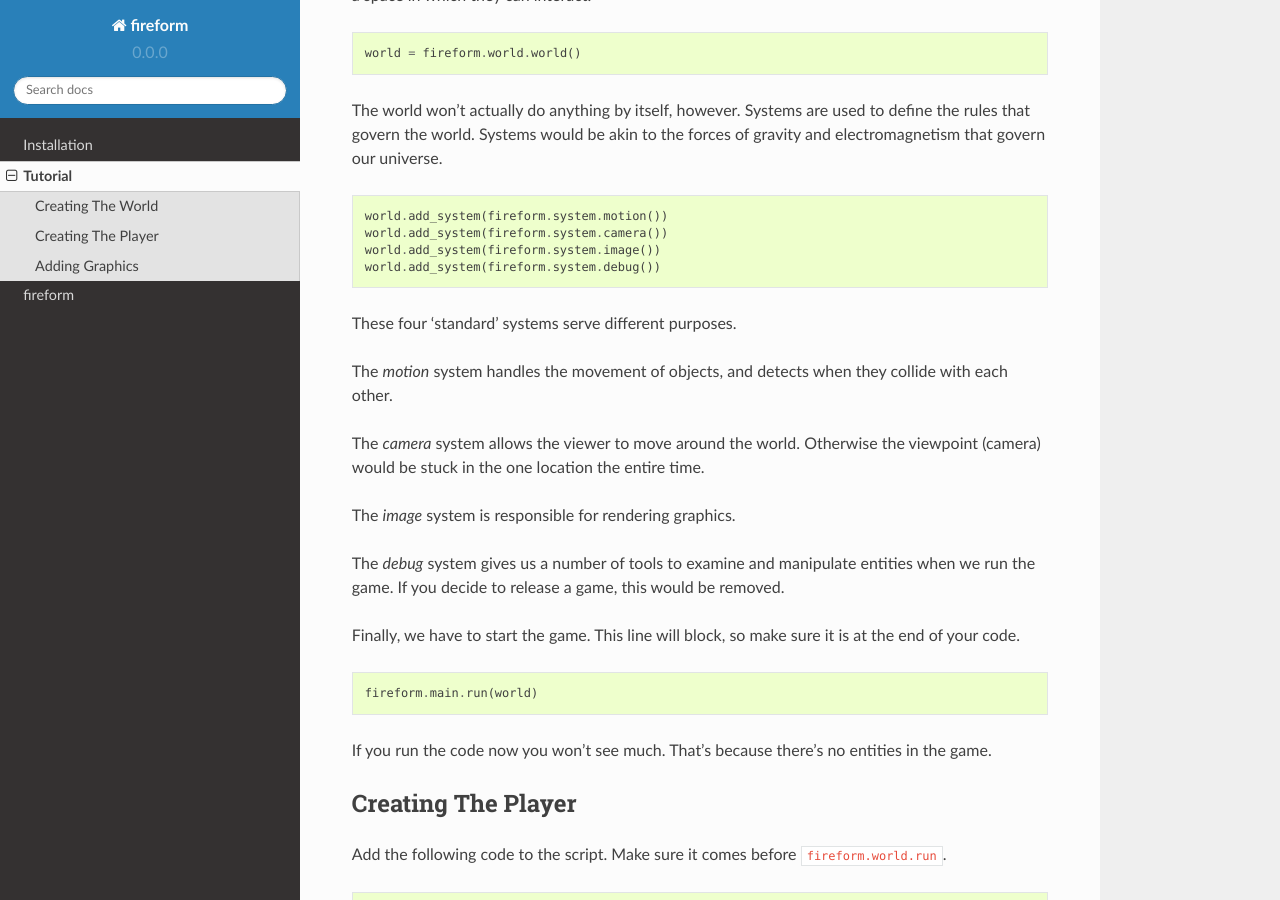
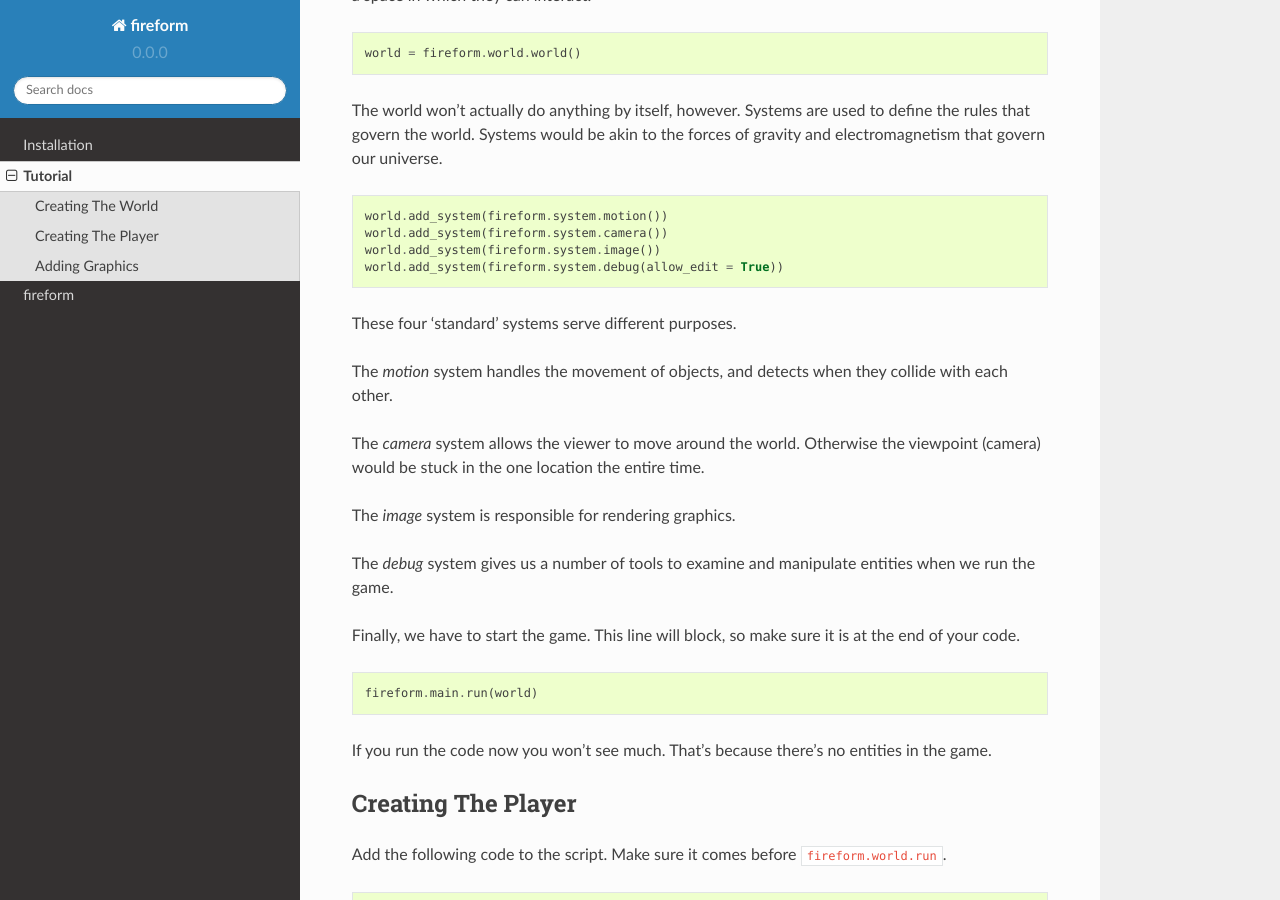
Before and after one commit to DXsmiley/fireform, a Sphinx documentation site: the page built from docs/tutorial.rst, in a window 1280 px wide and 900 px high, scrolled down 874 px. Built offline with Sphinx 7.4.7 and the Read the Docs theme 2.0.0, drawn with Linux system fonts in a browser that asks for light colours.

Commit message:
Show how to enable debug editing in the tutorial

```diff
--- a/docs/tutorial.rst
+++ b/docs/tutorial.rst
@@ -43,7 +43,7 @@ The world won't actually do anything by itself, however. Systems are used to def
 	world.add_system(fireform.system.motion())
 	world.add_system(fireform.system.camera())
 	world.add_system(fireform.system.image())
-	world.add_system(fireform.system.debug())
+	world.add_system(fireform.system.debug(allow_edit = True))
 
 These four 'standard' systems serve different purposes.
 
@@ -53,7 +53,7 @@ The *camera* system allows the viewer to move around the world. Otherwise the vi
 
 The *image* system is responsible for rendering graphics.
 
-The *debug* system gives us a number of tools to examine and manipulate entities when we run the game. If you decide to release a game, this would be removed.
+The *debug* system gives us a number of tools to examine and manipulate entities when we run the game.
 
 Finally, we have to start the game. This line will block, so make sure it is at the end of your code.
 
```
